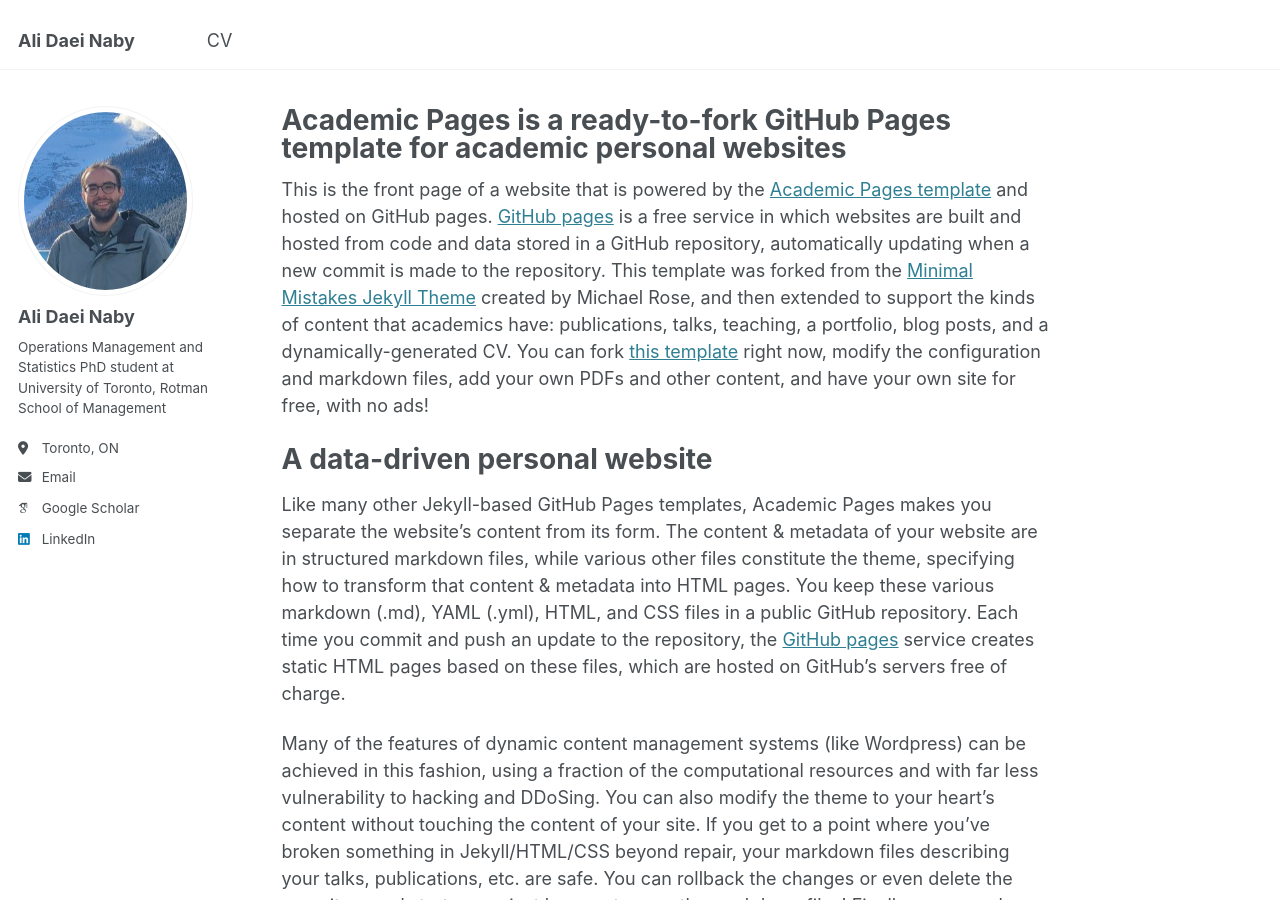
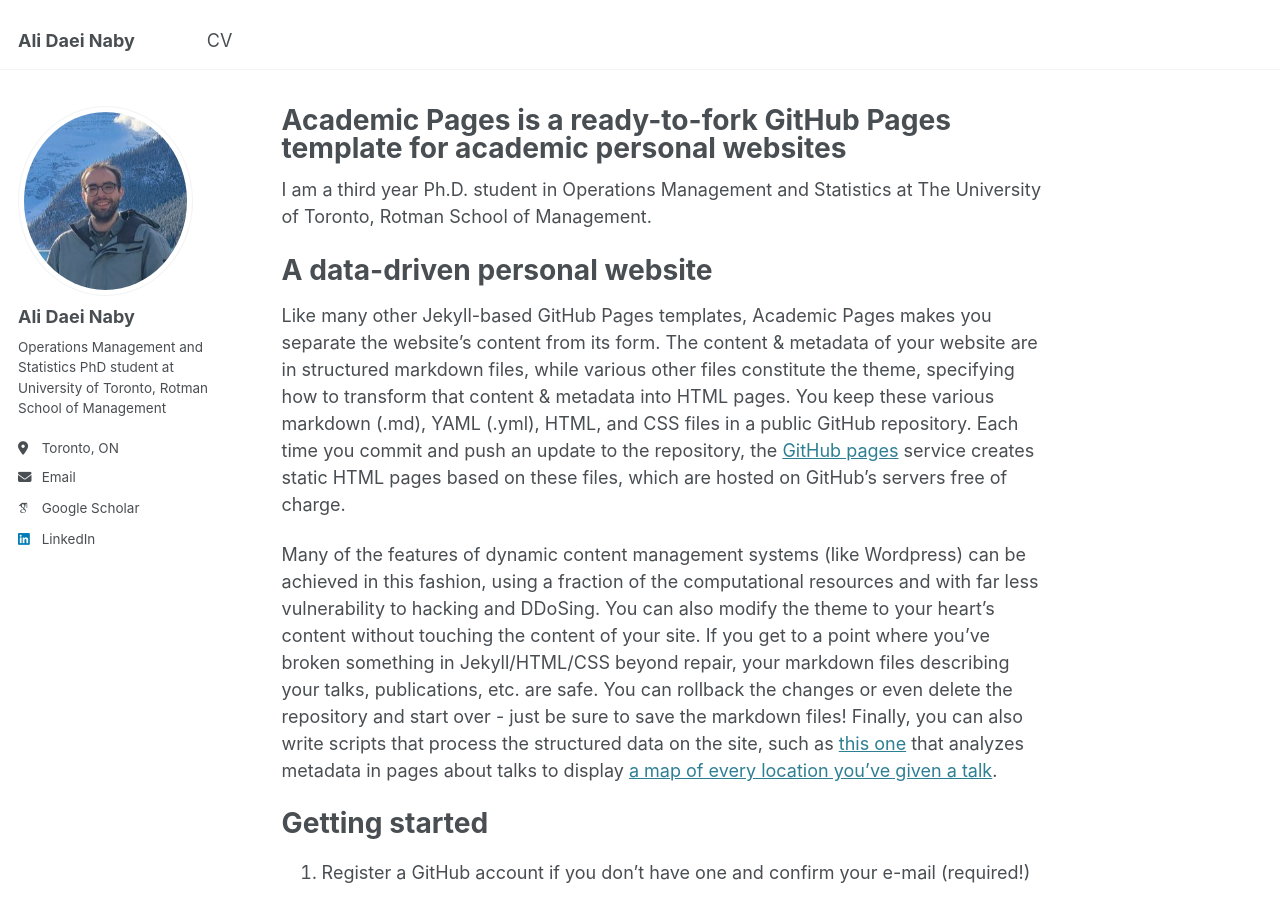
Before and after one commit to alidaeinaby/alidaeinaby.github.io, a Jekyll site: the page built from _pages/about.md, in a window 1280 px wide and 900 px high. Built offline with Jekyll 4.4.1, drawn with Linux system fonts in a browser that asks for light colours; some web fonts are replaced.

Commit message:
Update about.md

```diff
--- a/_pages/about.md
+++ b/_pages/about.md
@@ -7,7 +7,7 @@ redirect_from:
   - /about.html
 ---
 
-This is the front page of a website that is powered by the [Academic Pages template](https://github.com/academicpages/academicpages.github.io) and hosted on GitHub pages. [GitHub pages](https://pages.github.com) is a free service in which websites are built and hosted from code and data stored in a GitHub repository, automatically updating when a new commit is made to the repository. This template was forked from the [Minimal Mistakes Jekyll Theme](https://mmistakes.github.io/minimal-mistakes/) created by Michael Rose, and then extended to support the kinds of content that academics have: publications, talks, teaching, a portfolio, blog posts, and a dynamically-generated CV. You can fork [this template](https://github.com/academicpages/academicpages.github.io) right now, modify the configuration and markdown files, add your own PDFs and other content, and have your own site for free, with no ads!
+I am a third year Ph.D. student in Operations Management and Statistics at The University of Toronto, Rotman School of Management.
 
 A data-driven personal website
 ======
```
